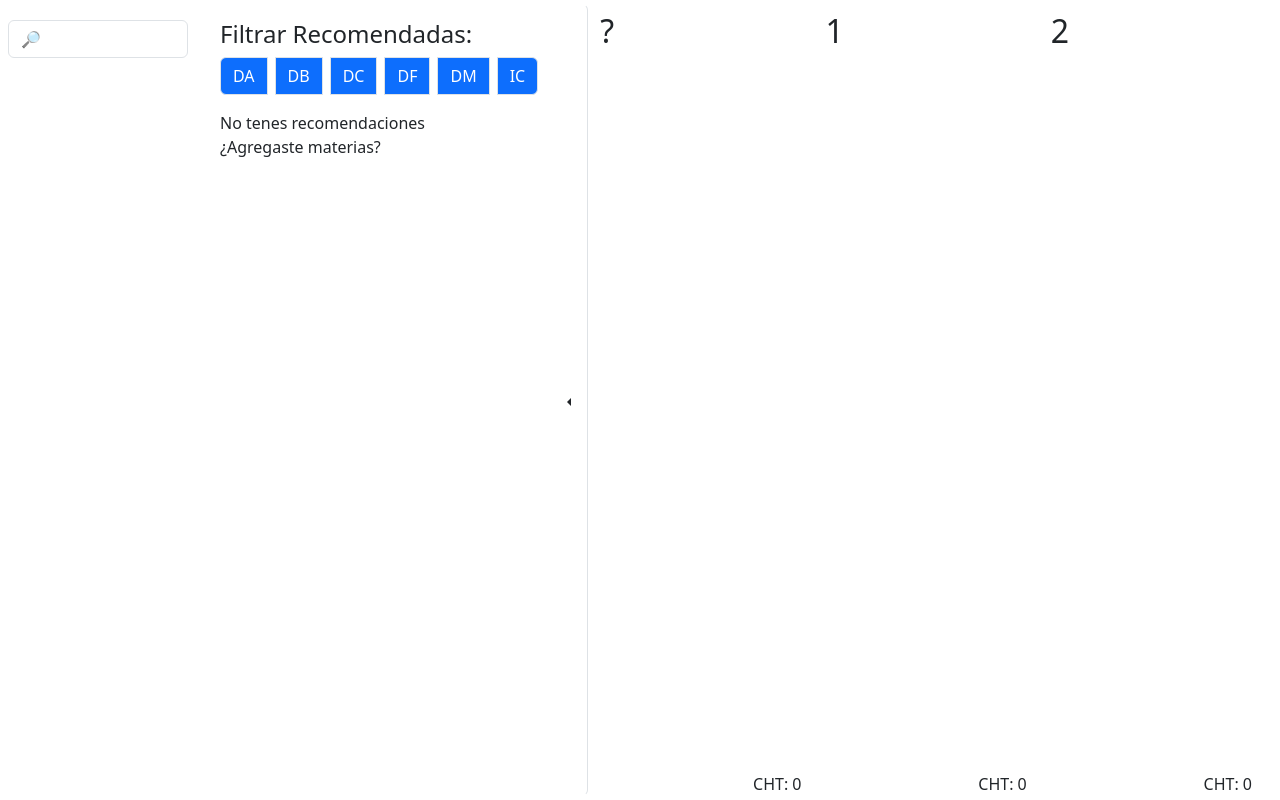
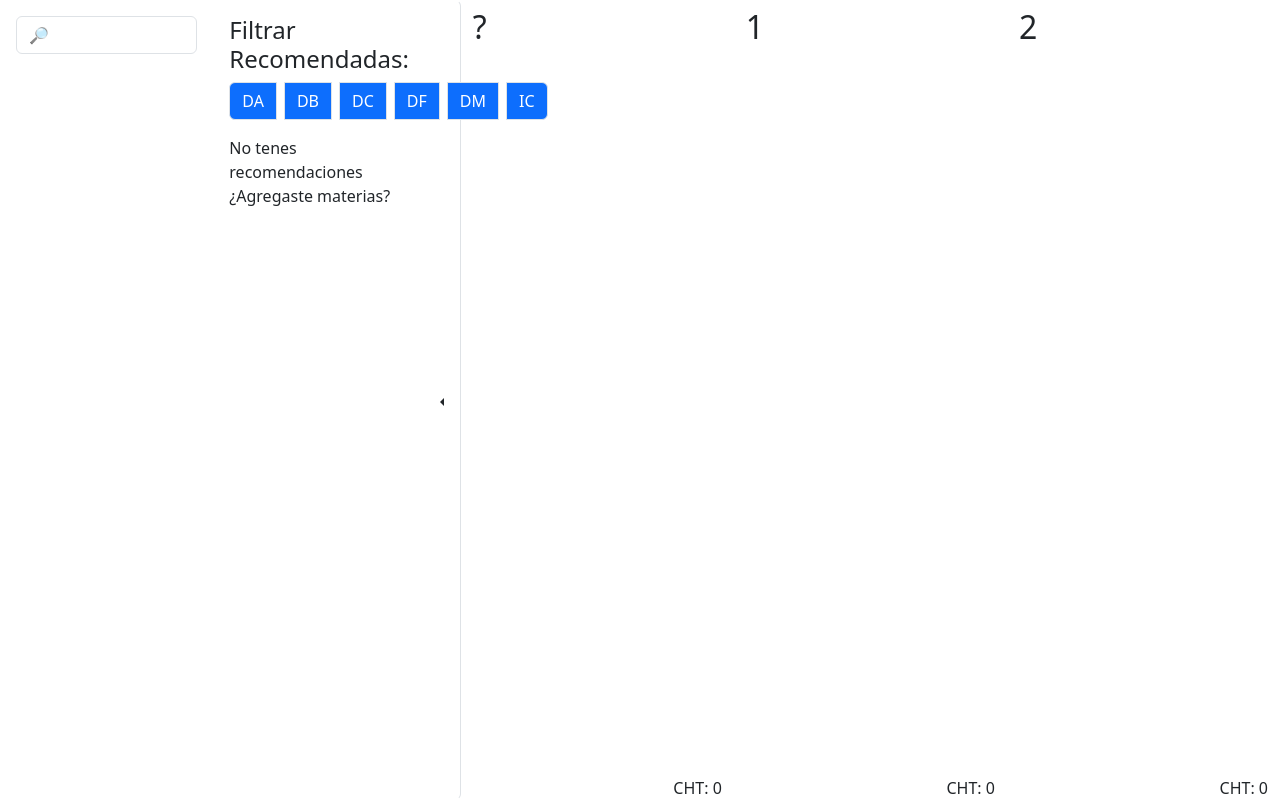
Before and after one commit to damedatos/webapp, a React (Create React App) app: page / in a window 1280 px wide. Both pictures are taken after a click on the button 219 px from the left and 400 px from the top of the page. Built offline with nearby package versions, Linux system fonts and the light colour scheme.

Commit message:
flex-grow-1

```diff
--- a/src/App.js
+++ b/src/App.js
@@ -44,7 +44,8 @@ function App() {
   }, [handlePageClose])
 
   return (
-    <div className = {'row vw-100 vh-100 p-1 overflow-x-hidden' + (esVisible ? ' dropstart':' dropend')}>
+    <div className = 'container-fluid'>
+      <div className = {'row' + (esVisible ? ' dropstart':' dropend')}>
         <DndContext onDragEnd = {handleDragEnd}>
           <Busqueda />
           {esVisible? <Recomendar /> : null}
@@ -55,6 +56,7 @@ function App() {
           </div>}
         </DndContext>
       </div>
+    </div>
   )
 }
 
--- a/src/features/busqueda/busqueda.js
+++ b/src/features/busqueda/busqueda.js
@@ -13,9 +13,9 @@ export function Busqueda() {
     }
 
     return(
-        <div className = 'd-flex flex-column col-md-2 h-100 p-3'>
+        <div className = 'd-flex flex-column col-md-2 p-3 vh-100'>
             <input className = 'form-control' onChange = {handleInput} placeholder='&#128270;'/>
-            <div className = 'list-group gap-2 overflow-y-scroll overflow-x-hidden mt-3'>
+            <div className = 'list-group gap-2 mt-3 flex-grow-1 overflow-auto'>
                 {renderedBusqueda}
             </div>
         </div>
--- a/src/features/recomendar/recomendar.js
+++ b/src/features/recomendar/recomendar.js
@@ -26,12 +26,12 @@ export function Recomendar() {
         }
     }
     return(
-        <div className= 'd-flex flex-column col h-100 p-3'>
+        <div className= 'd-flex flex-column col-md-2 p-3 vh-100'>
             <h4>Filtrar Recomendadas:</h4>
             <div className='btn-group gap-2'>
                 {botonesDep}
             </div>
-            <div className='list-group gap-2 overflow-y-scroll overflow-x-hidden mt-3'>
+            <div className='list-group gap-2 mt-3 flex-grow-1 overflow-auto'>
                 {renderedRecomendadas.length > 0 ? renderedRecomendadas : <p>No tenes recomendaciones <br></br> ¿Agregaste materias?</p>}
             </div>
         </div>
```
Lines whose indentation alone changed are shown as unchanged.
